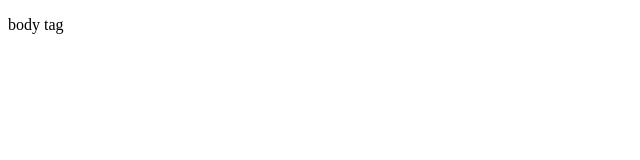
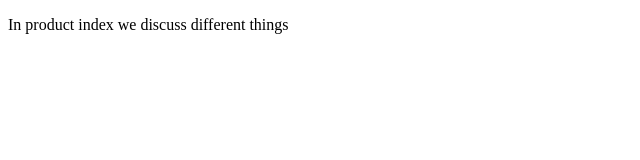
Before and after one commit to Kics/justprac, a plain HTML site: page index.html in a window 1280 px wide. Shown: the whole page, without its empty margins (0-640 px from the left). Drawn offline with Linux system fonts and the light colour scheme.

Commit message:
modified index file

```diff
--- a/index.html
+++ b/index.html
@@ -6,6 +6,6 @@
     <title>Document</title>
 </head>
 <body>
-   <p>body tag</p>
+   <p>In product index we discuss different things</p>
 </body>
 </html>
```
